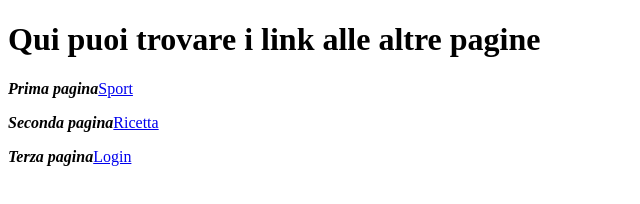
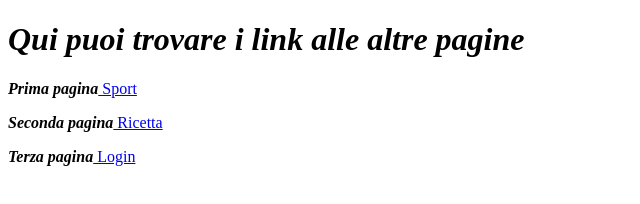
Before and after one commit to AngeloCARAVELLA/MyWebSite, a plain HTML site: page index.html in a window 1280 px wide. Shown: the whole page, without its empty margins (0-640 px from the left). Drawn offline with Linux system fonts and the light colour scheme.

```diff
--- a/index.html
+++ b/index.html
@@ -2,15 +2,19 @@
 <html>
 
 <head>
-  <meta charset ="uft -8">
+
+<meta charset ="uft-8">
 <title>Qui puoi trovare i link alle altre pagine</title>
+
 </head>
 
 <body>
-  <h1>Qui puoi trovare i link alle altre pagine</h1>
-  <p><em><strong>Prima pagina</strong></em><a href="sport.html">Sport</a></p>
-  <p><em><strong>Seconda pagina</strong></em><a href="ricetta.html">Ricetta</a></p>
-  <p><em><strong>Terza pagina</strong></em><a href="login.html">Login<a/></p>
+
+  <h1><em>Qui puoi trovare i link alle altre pagine</em></h1>
+<p><em><strong>Prima pagina</strong></em><a href="sport.html"> Sport</a></p>
+<p><em><strong>Seconda pagina</strong></em><a href="ricetta.html"> Ricetta</a></p>
+<p><em><strong>Terza pagina</strong></em><a href="login.html"> Login<a/></p>
 
 </body>
+
 </html>
```
